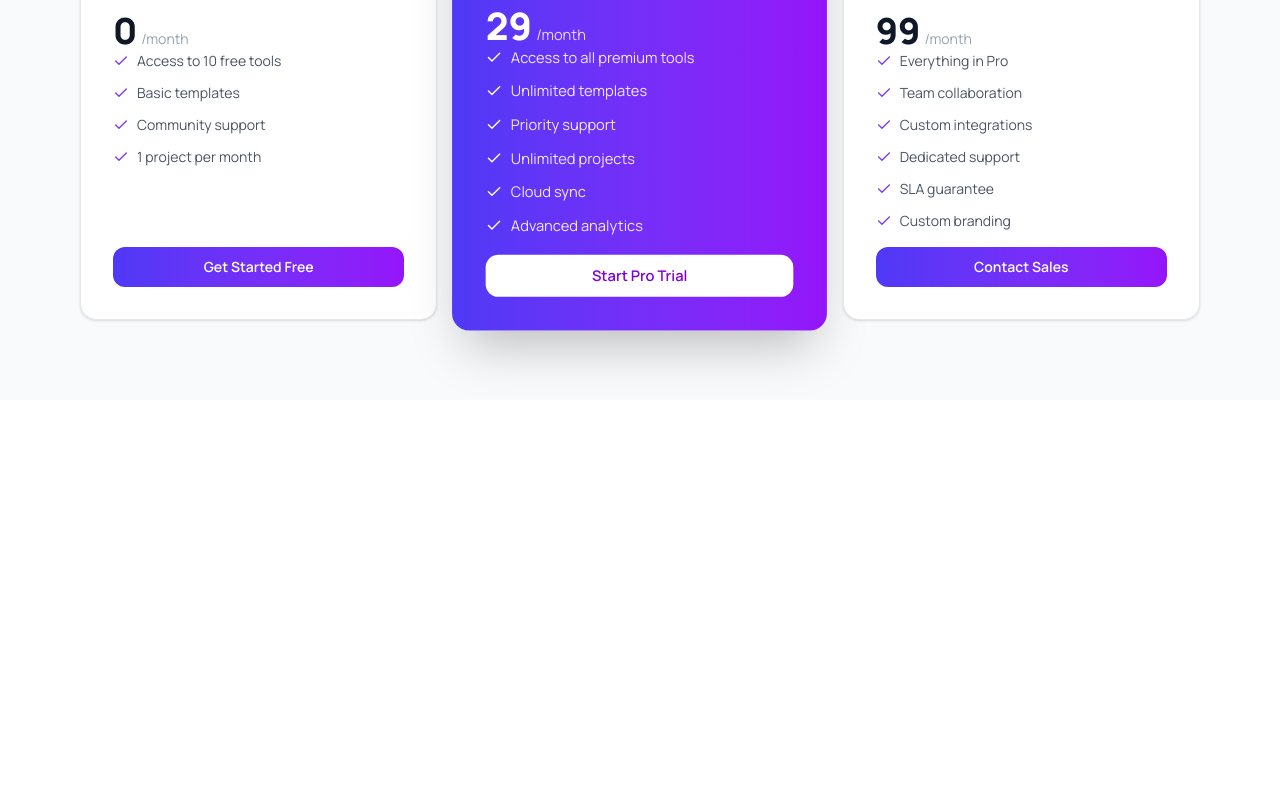
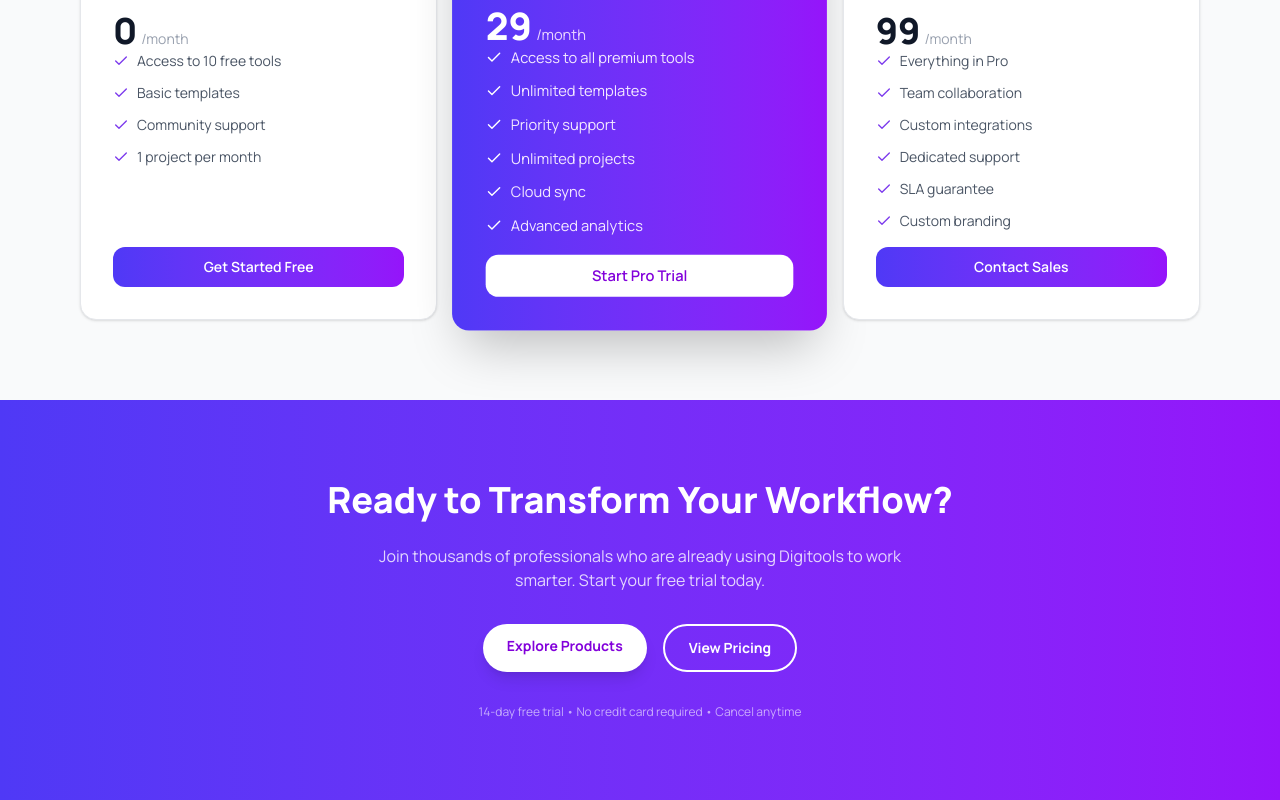
Before and after one commit to shakilkhan95/b13-a6-digitools-platform, a React (Vite) app: page / in a window 1280 px wide. Shown: the part 2488-3288 px from the top of the page. Before the commit the page ends 2888 px from the top, so only its background shows below. Built offline with nearby package versions, Linux system fonts and the light colour scheme.

Commit message:
CTABanner section completed

```diff
--- a/src/App.jsx
+++ b/src/App.jsx
@@ -1,21 +1,27 @@
 import './App.css'
+import 'react-toastify/dist/ReactToastify.css';
 import Banner from './components/Banner'
+import CTABanner from './components/CTABanner'
 import Features from './components/Features'
 import Header from './components/Header'
 import MainSection from './components/MainSection'
 import Pricing from './components/Pricing'
 import Process from './components/Process'
+import { ToastContainer } from 'react-toastify';
 
 function App() {
 
   return (
     <>
+      <ToastContainer/>
+
       <Header></Header>
       <Banner/>
       <Features/>
       <MainSection/>
       <Process/>
       <Pricing/>
+      <CTABanner/>
     </>
   )
 }
--- /dev/null
+++ b/src/components/CTABanner.jsx
@@ -0,0 +1,38 @@
+import React from 'react'
+
+const CTABanner = () => {
+  return (
+    <section className="py-20 text-center bg-linear-to-l from-[#9514FA] to-[#4F39F6]">
+      <div className="w-full mx-auto px-6 lg:px-20 flex flex-col items-center gap-6">
+        <h2 className="text-3xl lg:text-4xl font-extrabold text-white">
+          Ready to Transform Your Workflow?
+        </h2>
+        <p className="text-base text-white/80 max-w-xl">
+          Join thousands of professionals who are already using Digitools to
+          work smarter. Start your free trial today.
+        </p>
+
+        <div className="flex flex-wrap justify-center gap-4 mt-2">
+          <a
+            href="#products"
+            className="px-6 py-3 rounded-full text-sm font-bold bg-white text-purple-700 hover:opacity-90 transition-all shadow-lg"
+          >
+            Explore Products
+          </a>
+          <a
+            href="#products"
+            className="px-6 py-3 rounded-full text-sm border-2 border-white font-bold text-white hover:bg-white hover:text-purple-700 transition-all"
+          >
+            View Pricing
+          </a>
+        </div>
+
+        <p className="text-xs text-white/60 mt-2">
+          14-day free trial • No credit card required • Cancel anytime
+        </p>
+      </div>
+    </section>
+  );
+}
+
+export default CTABanner
```
